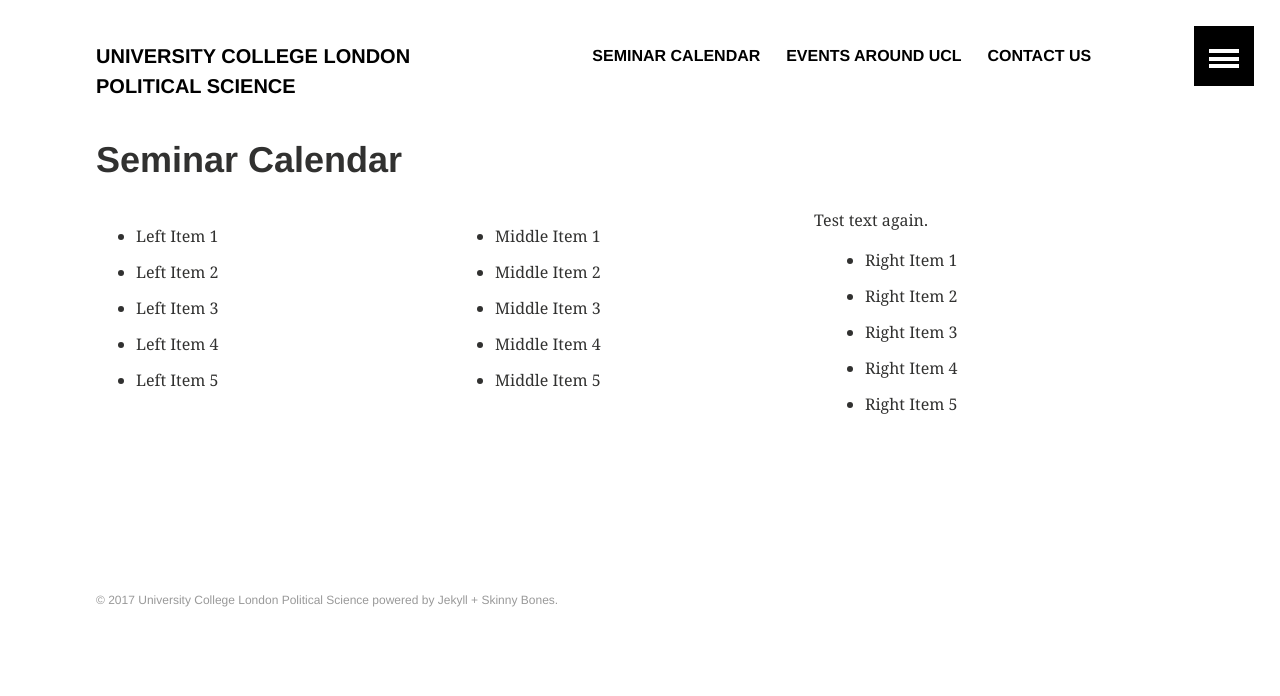
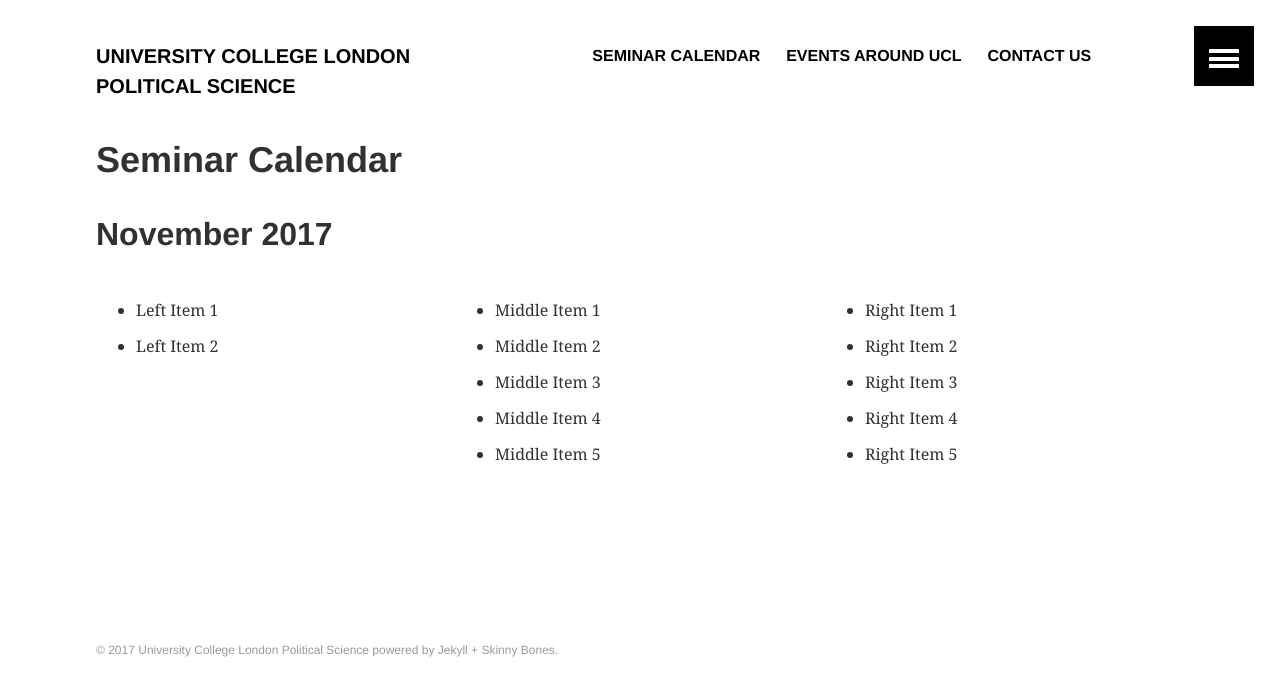
Before and after one commit to phischroeder/drs_page, a Jekyll site: the page built from calendar/index.html, in a window 1280 px wide. Shown: the top 696 px of the page. Built offline with Jekyll 4.4.1, drawn with Linux system fonts in a browser that asks for light colours.

Commit message:
Update index.html

```diff
--- a/calendar/index.html
+++ b/calendar/index.html
@@ -9,15 +9,12 @@ title: "Seminar Calendar"
 {% endfor %}
 </div><!-- /.tiles -->
 
-Test text again.
+<h2> November 2017 </h2>
 
 <div style="float: left; width: 33%;">
 <ul>
 <li>Left Item 1</li>
 <li>Left Item 2</li>
-<li>Left Item 3</li>
-<li>Left Item 4</li>
-<li>Left Item 5</li>
 </ul>
 </div>
 <div style="float: left; width: 33%;">
```
